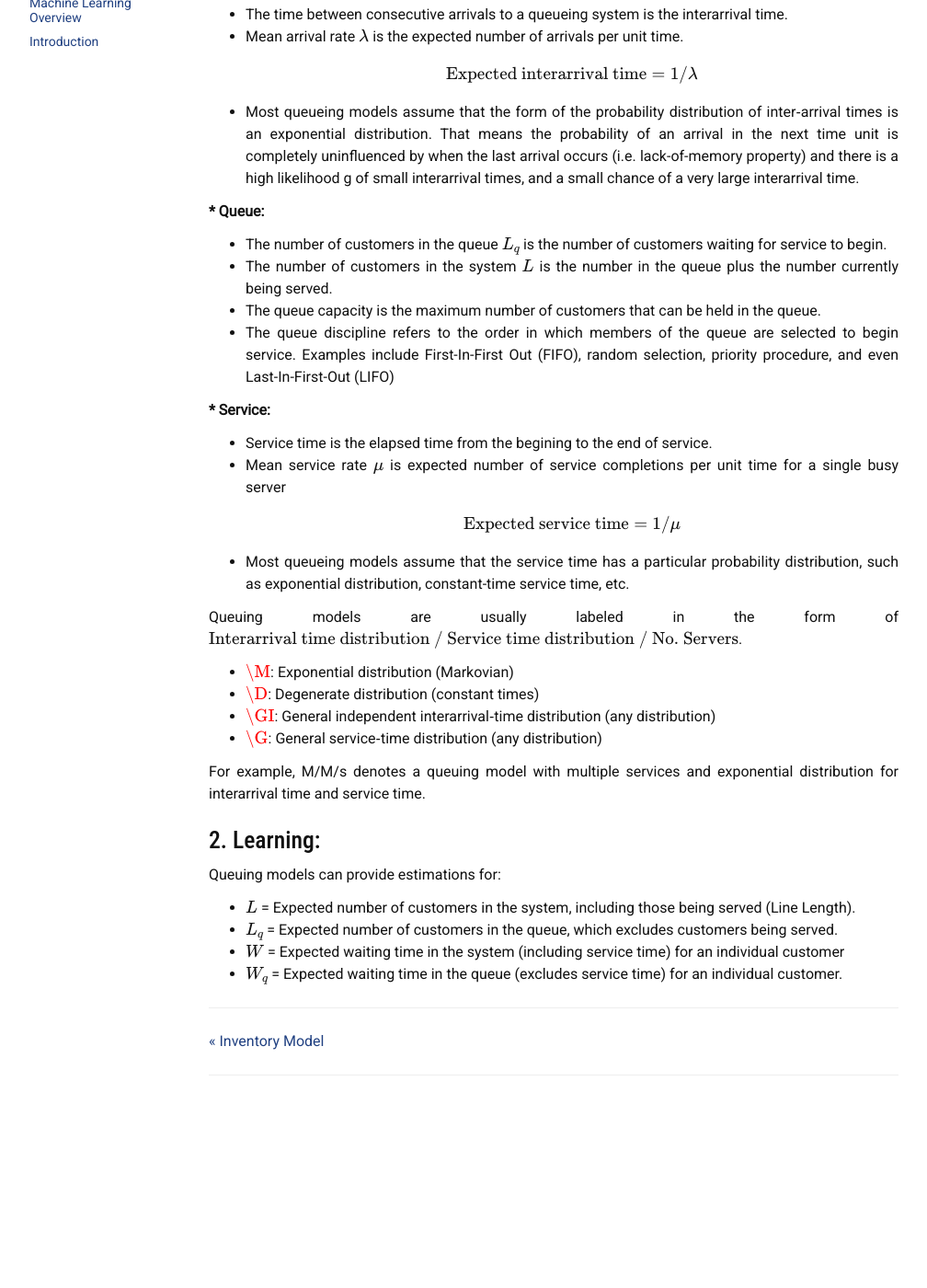
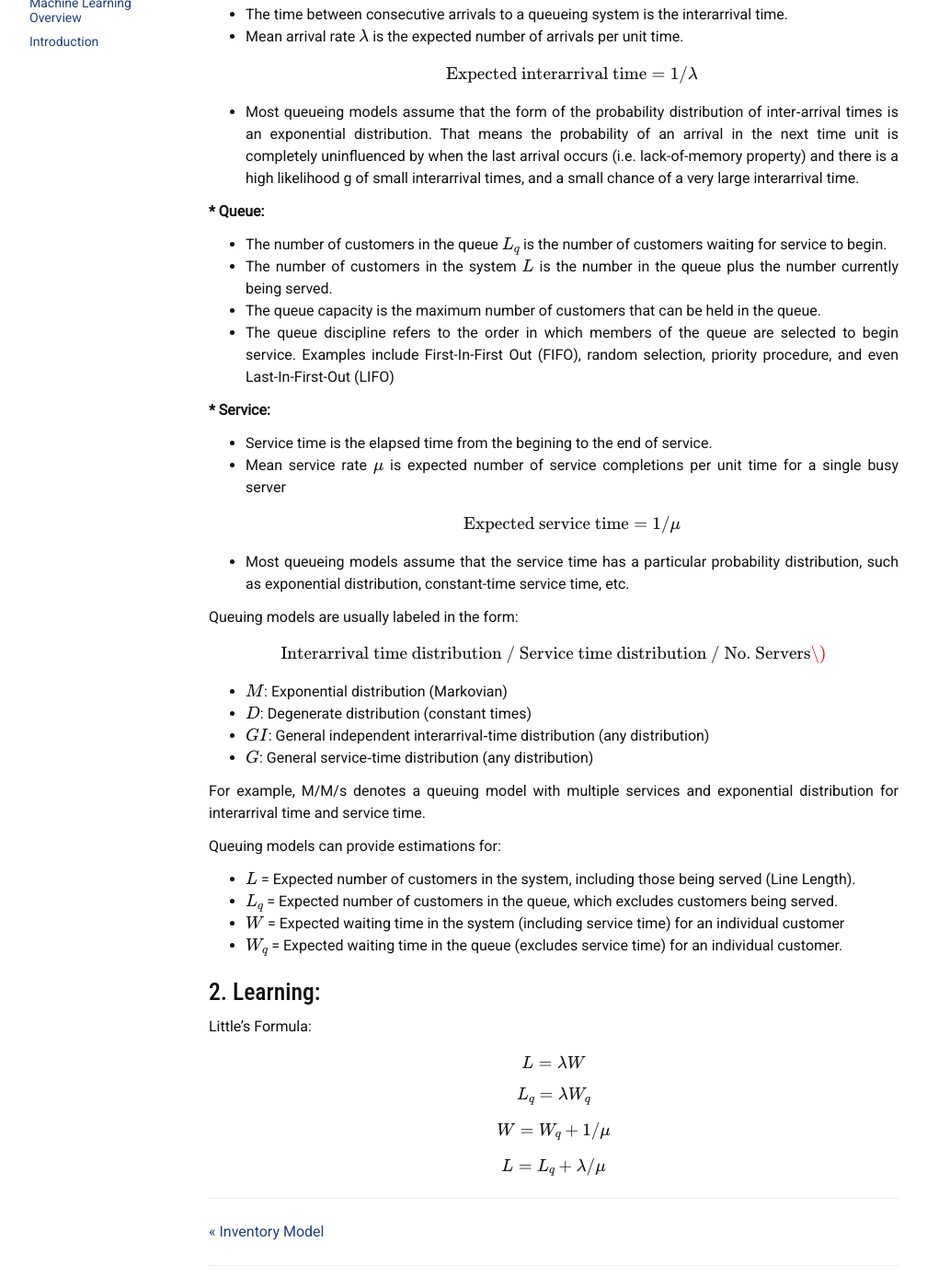
Before and after one commit to liambll/blog-archive, a Jekyll site: the page built from _posts/2017-07-02-queuing-model.markdown, in a window 1280 px wide and 1400 px high, scrolled down 641 px. Shown: the whole window at 92% size, without its empty margins (38-1046 px from the left). Built offline with Jekyll 4.4.1, drawn with Linux system fonts in a browser that asks for light colours; nearby versions of some CDN libraries; formulas are drawn with MathJax 3; comment, search, counter and statistics services are not loaded; before the commit the page ends 1834 px from its top, so only the background shows below that.

Commit message:
Update 2017-07-02-queuing-model.markdown

```diff
--- a/_posts/2017-07-02-queuing-model.markdown
+++ b/_posts/2017-07-02-queuing-model.markdown
@@ -43,17 +43,34 @@ __* Service:__
 \\]
   * Most queueing models assume that the service time has a particular probability distribution, such as exponential distribution, constant-time service time, etc.
 
-Queuing models are usually labeled in the form of \\({\text{Interarrival time distribution / Service time distribution / No. Servers}}\\).
-  * \\(\M\\): Exponential distribution (Markovian)
-  * \\(\D\\): Degenerate distribution (constant times)
-  * \\(\GI\\): General independent interarrival‐time distribution (any distribution)
-  * \\(\G\\): General service‐time distribution (any distribution)
+Queuing models are usually labeled in the form:
+\\[
+{\text{Interarrival time distribution / Service time distribution / No. Servers}}\\)
+\\]
+  * \\(M\\): Exponential distribution (Markovian)
+  * \\(D\\): Degenerate distribution (constant times)
+  * \\(GI\\): General independent interarrival‐time distribution (any distribution)
+  * \\(G\\): General service‐time distribution (any distribution)
 
 For example, M/M/s denotes a queuing model with multiple services and exponential distribution for interarrival time and service time.
 
-## 2. Learning:
 Queuing models can provide estimations for:
   * \\(L\\) = Expected number of customers in the system, including those being served (Line Length).
   * \\(L_q\\) = Expected number of customers in the queue, which excludes customers being served.
   * \\(W\\) = Expected waiting time in the system (including service time) for an individual customer
   * \\(W_q\\) = Expected waiting time in the queue (excludes service time) for an individual customer.
+
+## 2. Learning:
+Little's Formula:
+\\[
+L = \lambda W
+\\]
+\\[
+L_q = \lambda W_q
+\\]
+\\[
+W = W_q + 1/\mu
+\\]
+\\[
+L = L_q + \lambda /\mu
+\\]
```
